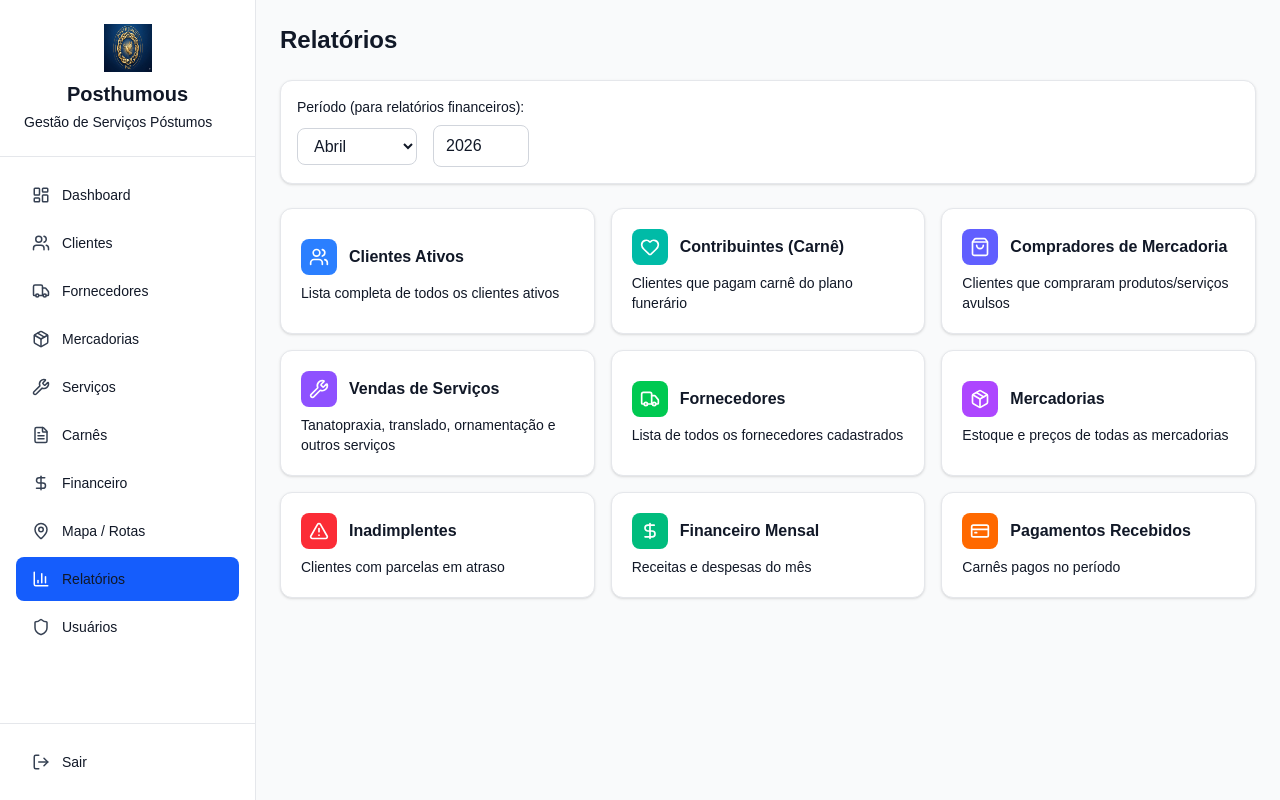
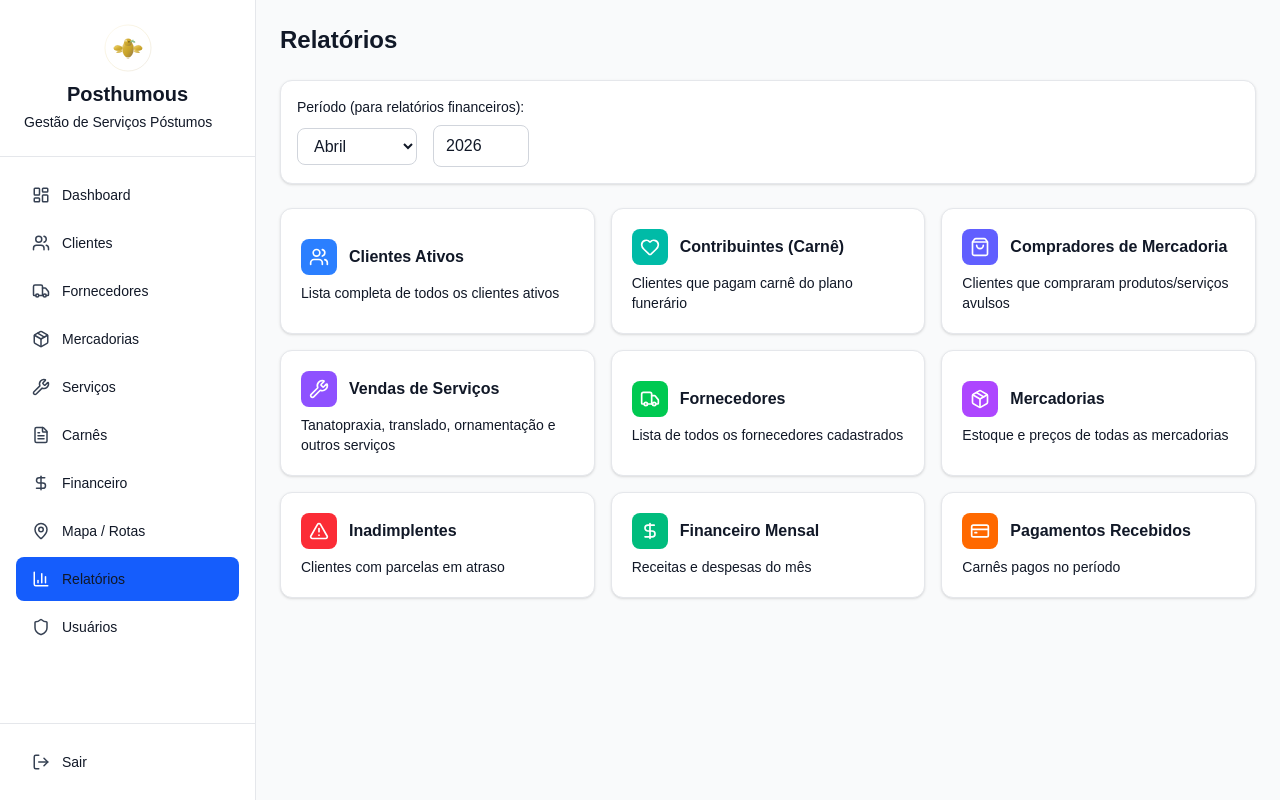
Before and after one commit to ronaldocotes/postumus, a Next.js app: page /relatorios in a window 1280 px wide. Built offline with nearby package versions, Linux system fonts and the light colour scheme.

Commit message:
feat: adicionar ícone SVG de pomba dourada personalizado

```diff
--- a/src/app/(dashboard)/relatorios/page.tsx
+++ b/src/app/(dashboard)/relatorios/page.tsx
@@ -104,7 +104,7 @@ export default function RelatoriosPage() {
           <div className="mb-6 print:mb-4">
             <div className="flex items-center justify-between border-b pb-4 print:pb-2">
               <div>
-                <img src="/logo.png" alt="Posthumous" className="w-10 h-10 mb-1" />
+                <img src="/dove-icon.svg" alt="Posthumous" className="w-10 h-10 mb-1" />
                 <h2 className="text-xl font-bold text-gray-900 print:text-lg">Posthumous</h2>
                 <p className="text-sm text-gray-500">Gestão de Serviços Póstumos</p>
               </div>
--- a/src/app/layout.tsx
+++ b/src/app/layout.tsx
@@ -34,7 +34,7 @@ export default function RootLayout({
       <head>
         <meta name="color-scheme" content="only light" />
         <meta name="theme-color" content="#ffffff" />
-        <link rel="icon" href="/logo.png" type="image/png" />
+        <link rel="icon" href="/dove-icon.svg" type="image/svg+xml" />
       </head>
       <body className="min-h-full flex flex-col bg-white text-gray-900" style={{ backgroundColor: "#ffffff", color: "#111827", colorScheme: "only light" }}>
         <Providers>{children}</Providers>
--- a/src/app/login/page.tsx
+++ b/src/app/login/page.tsx
@@ -42,7 +42,7 @@ export default function LoginPage() {
     <div className="min-h-screen flex items-center justify-center bg-gray-100">
       <div className="bg-white p-8 rounded-xl shadow-lg w-full max-w-md">
         <div className="text-center mb-8">
-          <img src="/logo.png" alt="Posthumous" className="w-16 h-16 mx-auto mb-4" />
+          <img src="/dove-icon.svg" alt="Posthumous" className="w-16 h-16 mx-auto mb-4" />
           <h1 className="text-3xl font-bold text-gray-900">Posthumous</h1>
           <p className="text-gray-500 mt-2">Gestão de Serviços Póstumos</p>
         </div>
--- a/src/components/layout/Sidebar.tsx
+++ b/src/components/layout/Sidebar.tsx
@@ -67,7 +67,7 @@ export default function Sidebar() {
         <div className="flex flex-col h-full">
           {/* Logo */}
           <div className="p-6 border-b border-gray-200">
-            <img src="/logo.png" alt="Posthumous" className="w-12 h-12 mx-auto mb-2" />
+            <img src="/dove-icon.svg" alt="Posthumous" className="w-12 h-12 mx-auto mb-2" />
             <h1 className="text-xl font-bold text-center">Posthumous</h1>
             <p className="text-sm text-gray-500 mt-1">Gestão de Serviços Póstumos</p>
           </div>
```
Also changed, not shown: public/dove-icon.svg (added).
